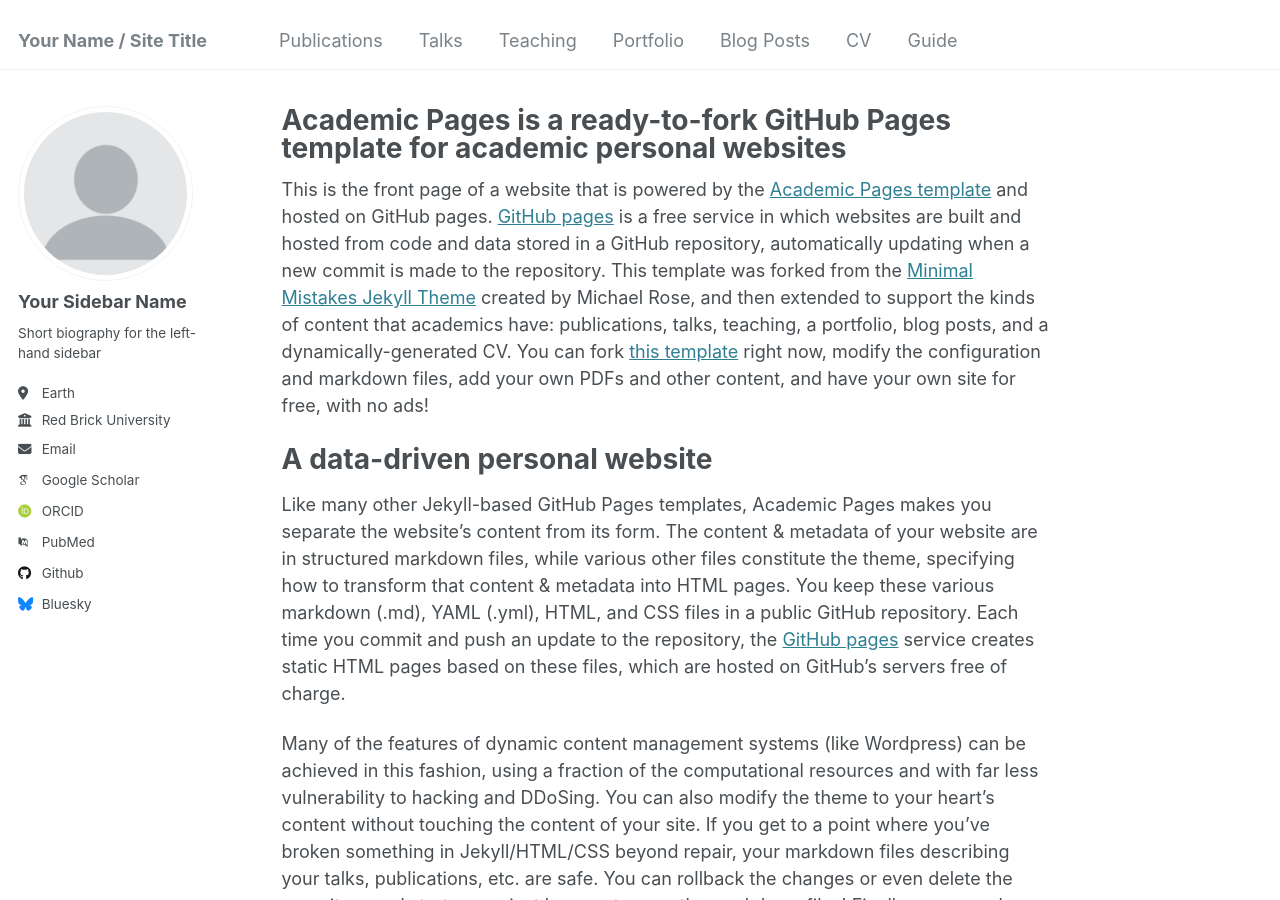
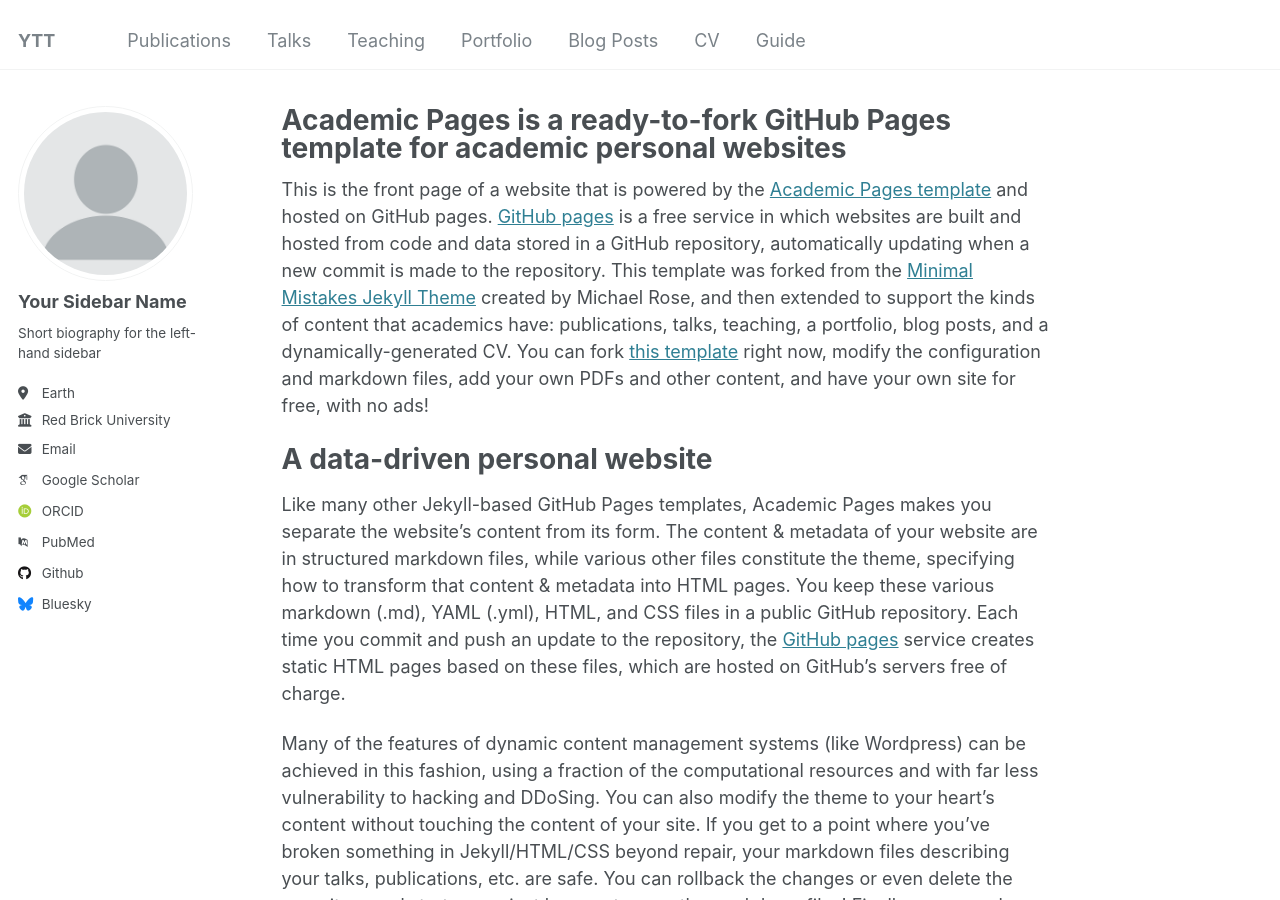
Before and after one commit to m0byn/academic, a Jekyll site: the page built from _pages/about.md, in a window 1280 px wide and 900 px high. Built offline with Jekyll 4.4.1, drawn with Linux system fonts in a browser that asks for light colours; some web fonts are replaced.

Commit message:
Update _config.yml

```diff
--- a/_config.yml
+++ b/_config.yml
@@ -8,7 +8,7 @@
 
 # Basic Site Settings
 locale                   : "en-US"
-title                    : "Your Name / Site Title"
+title                    : "YTT"
 title_separator          : "-"
 name                     : &name "Your Name"
 description              : &description "personal description"
```
